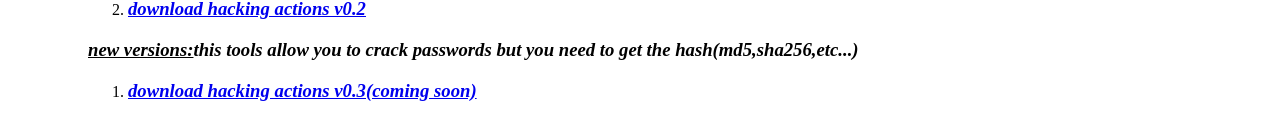
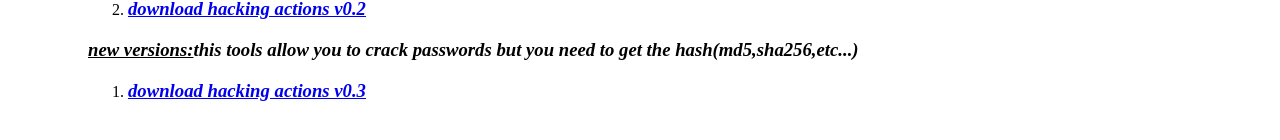
Before and after one commit to gb-software/softwares, a plain HTML site: page index.html in a window 1280 px wide. Shown: the part 292-432 px from the top of the page. Drawn offline with Linux system fonts and the light colour scheme.

Commit message:
Update index.html

```diff
--- a/index.html
+++ b/index.html
@@ -46,7 +46,7 @@
     				<h3 lang="en-us">
     					<i>
     						<b>
-    							<a href="hacking actions v0.3.exe">download hacking actions v0.3(coming soon)</a>
+    							<a href="hacking actions v0.3.exe">download hacking actions v0.3</a>
     						</b>
     					</i>
 
```
